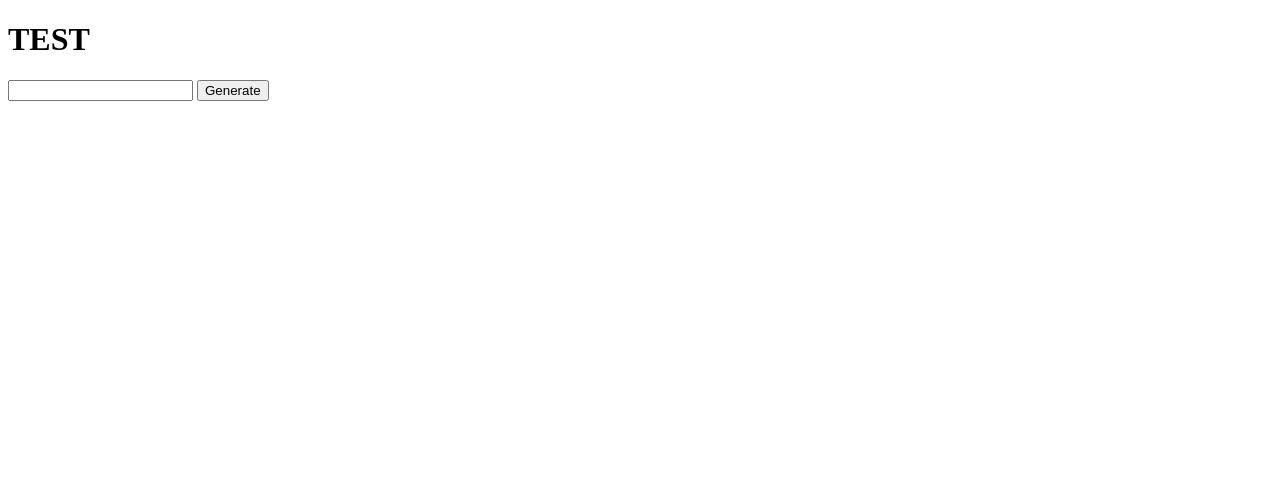
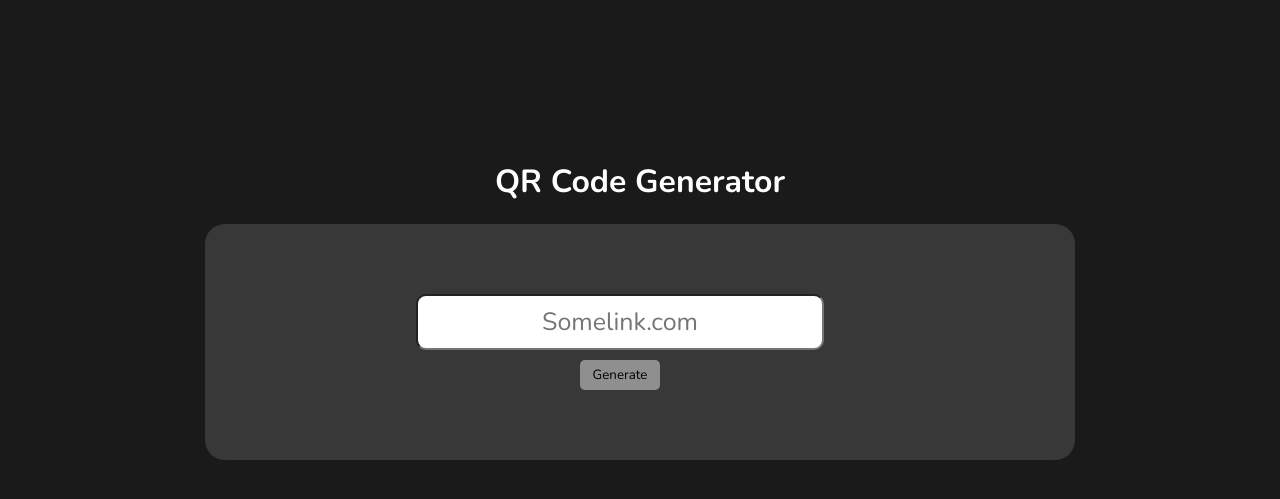
Before and after one commit to Stomow/QR-Code-Generator, a Flask app: page / in a window 1280 px wide. Shown: the top 499 px of the page. Run offline with Flask 3, Linux system fonts and the light colour scheme.

Commit message:
Added Basic styling creating a more user friendly look

```diff
--- /dev/null
+++ b/static/css/styles.css
@@ -0,0 +1,61 @@
+body{
+    background-color: rgb(26, 26, 26);
+    margin-top: 20vh;
+    font-family: 'Nunito', 'Open Sans', sans-serif;
+}
+
+#title{
+    text-align: center;
+    color: rgb(255, 255, 255);
+}
+
+input{
+    height: 50px;
+    border-radius: 10px;
+    font-size: 25px;
+    width: 400px;
+    text-align: center;
+    font-family: 'Nunito', 'Open Sans', sans-serif;
+}
+
+
+.mainCon{
+    display: flex;
+    padding: 35px;
+    justify-content: center;
+    background-color: rgb(56, 56, 56);
+    width: 800px;
+    border-radius: 20px;
+    margin:auto;
+
+}
+
+form {
+    display: flex;
+    flex-direction: column;
+    align-items: center;
+    padding: 35px;
+    border-radius: 20px;
+    font-family: 'Nunito', 'Open Sans', sans-serif;
+}
+
+
+#genBtn{
+    margin-top: 10px;
+    width: 80px;
+    height: 30px;
+    background-color: #8f8f8f;
+    border: none;
+    border-radius: 5px;
+    font-family: 'Nunito', 'Open Sans', sans-serif;
+}
+
+#QR{
+    display: flexbox;
+    align-items: center;
+    justify-content: center;
+    padding: 20px;
+    max-width: 300px;
+    max-height: 300px;
+    border-radius: 20%;
+}
--- a/templates/index.html
+++ b/templates/index.html
@@ -3,18 +3,29 @@
 <head>
     <meta charset="UTF-8">
     <meta name="viewport" content="width=device-width, initial-scale=1.0">
+    <link rel="icon" type="image/png" href="{{ url_for('static', filename='images/favicon.png') }}">
+    <link rel="stylesheet" href="{{ url_for('static', filename='css/styles.css') }}">
+    <link rel="preconnect" href="https://fonts.googleapis.com">
+    <link rel="preconnect" href="https://fonts.gstatic.com" crossorigin>
+    <link href="https://fonts.googleapis.com/css2?family=Nunito:ital,wght@0,200..1000;1,200..1000&family=Open+Sans&display=swap" rel="stylesheet">
+
     <title>QR Code Generator</title>
 </head>
 <body>
-    <h1>TEST</h1>
+    <h1 id="title">QR Code Generator</h1>
 
-    <form action="/" method="POST">
-        <input type="text" name="link"/>
-        <button type="submit">Generate</button>
-    </form>
+    <div class="mainCon">
+        <div class="formCon">
+            <form action="/" method="POST">
+                <input type="text" name="link" placeholder="Somelink.com"/>
+                <button id="genBtn" type="submit">Generate</button>
+            </form>
+        </div>
 
-    <div class="qrcode">
-        <img src="{{URL}}" alt="">
+        <div class="qrcode">
+            <img src="{{URL}}" alt="" id="QR">
+        </div>
     </div>
+
 </body>
 </html>
```
Also changed, not shown: static/images/favicon.png (added).
